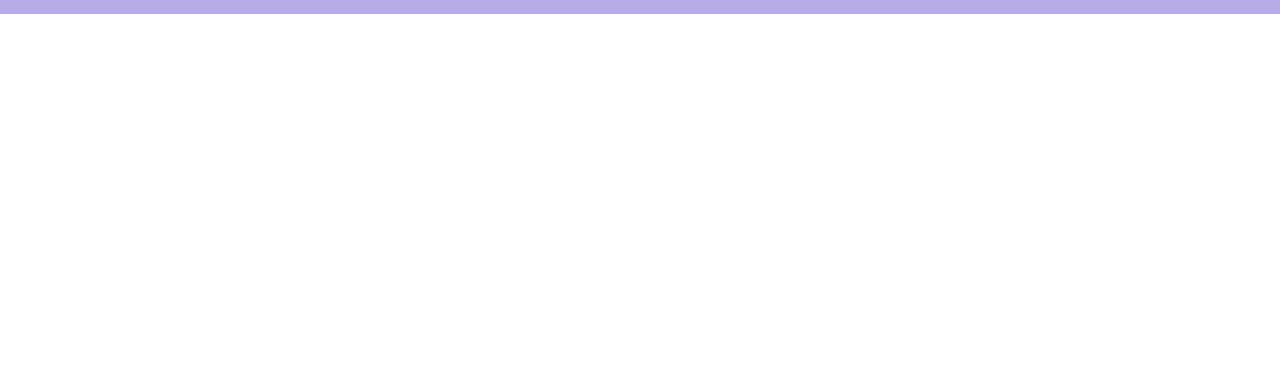
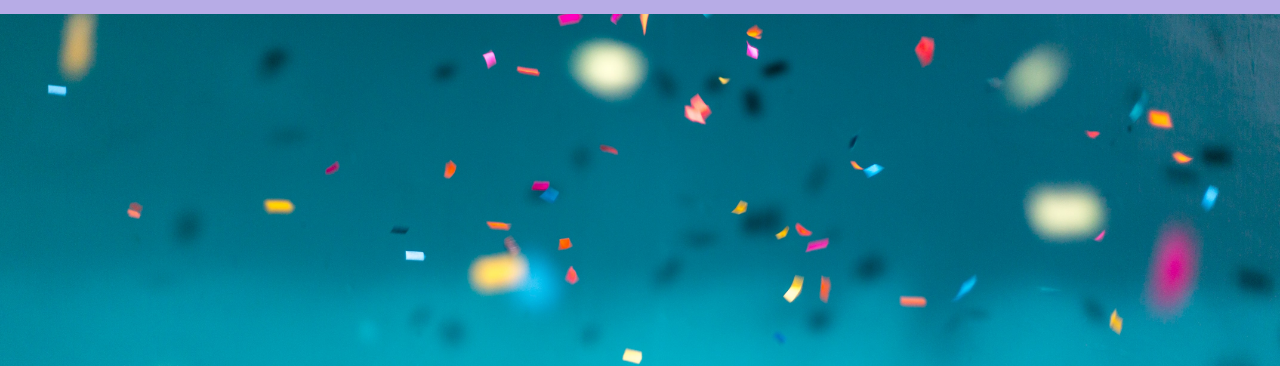
Before and after one commit to Hridoy8132/E-Commerce-2, a plain HTML site: page index.html in a window 1280 px wide. Shown: the part 151-517 px from the top of the page. Drawn offline with Linux system fonts and the light colour scheme; the site is published under a folder, as on GitHub Pages, so addresses that start at the root find nothing.

Commit message:
Update E-commerce-2style.css

```diff
--- a/E-commerce-2style.css
+++ b/E-commerce-2style.css
@@ -142,7 +142,7 @@ nav {
 .header {
   padding: 4rem 0;
   height: 80vh;
-  background: url(/images/banner.jpg) no-repeat center;
+  background: url(./images/banner.jpg) no-repeat center;
   background-attachment: fixed;
   background-size: cover;
 }
```
